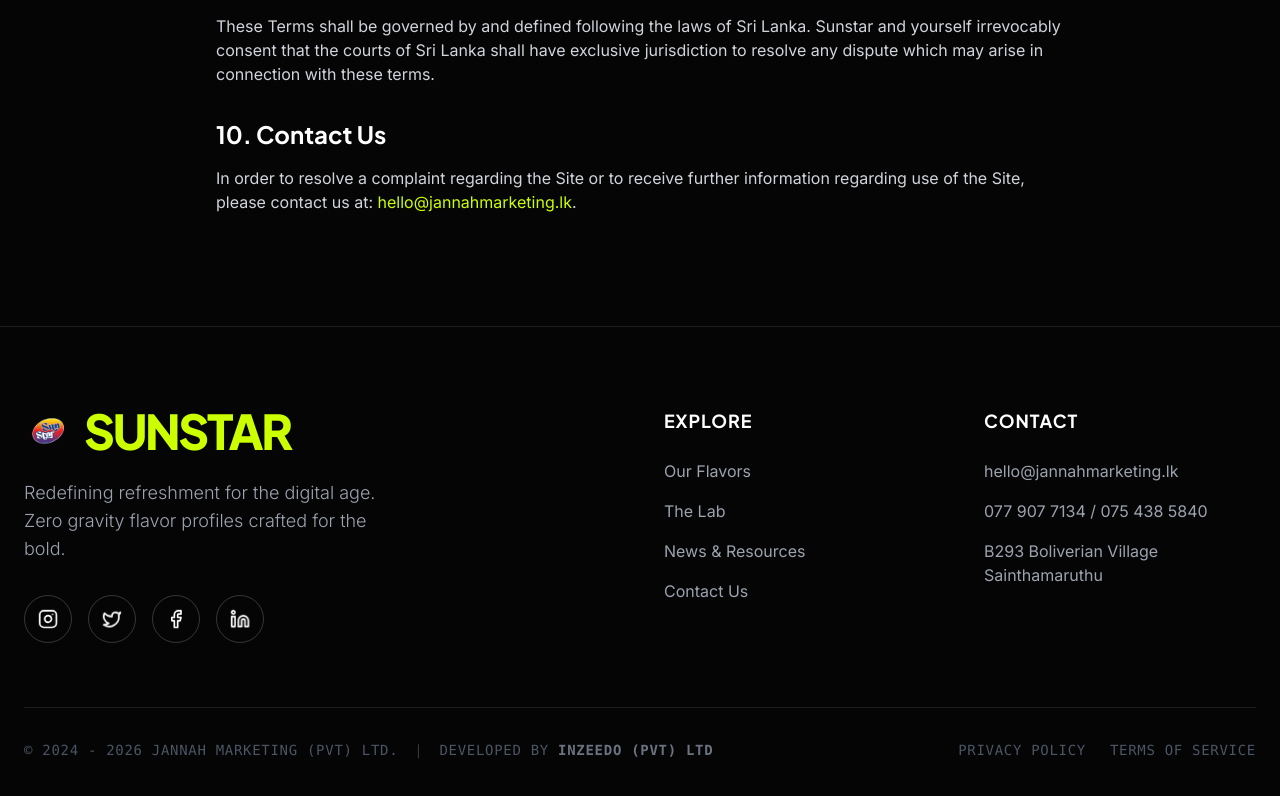
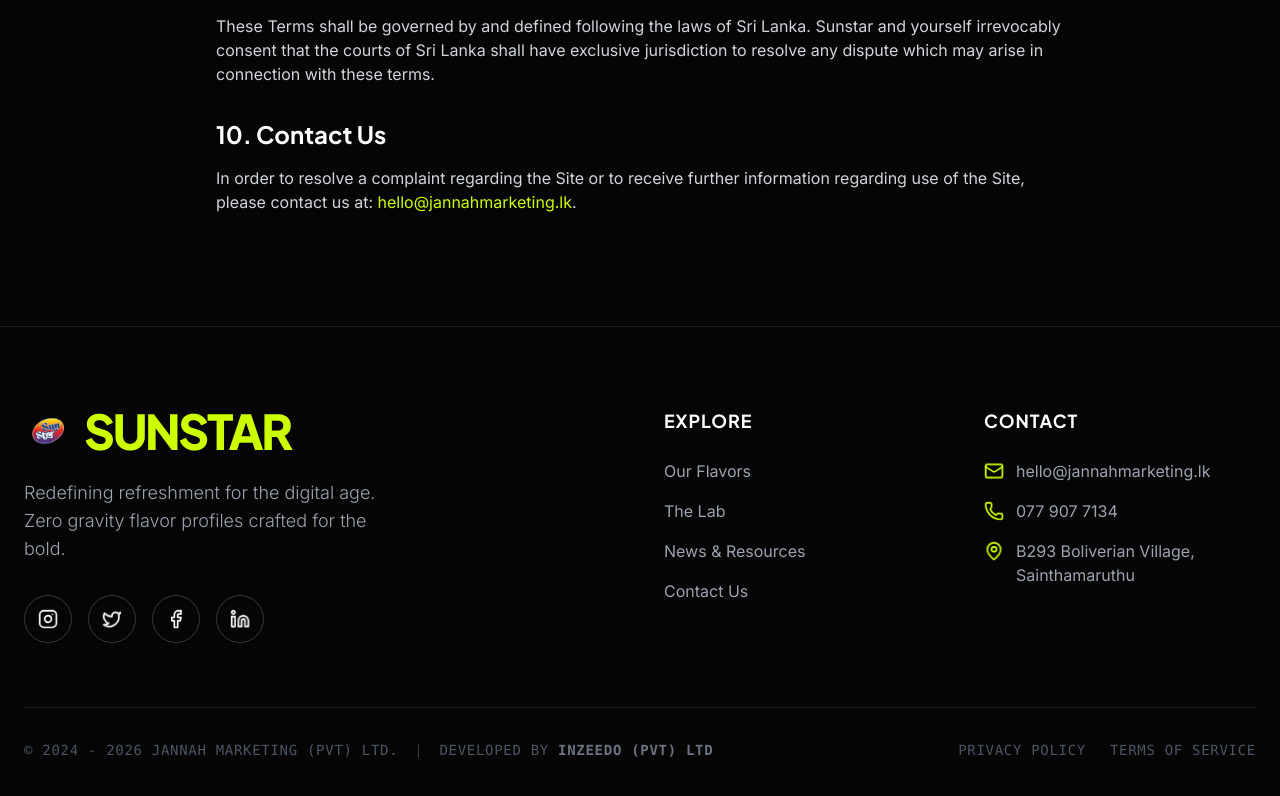
Before and after one commit to jjjoooooon/Jannahmarketing.lk, a React (Vite) app: page /terms-of-service in a window 1280 px wide. Shown: the part 2426-3222 px from the top of the page. Built offline with nearby package versions, Linux system fonts and the light colour scheme; no server answers.

Commit message:
feat:optimized the navbar

```diff
--- a/components/Footer.tsx
+++ b/components/Footer.tsx
@@ -1,5 +1,5 @@
 import React, { memo } from 'react';
-import { Facebook, Twitter, Instagram, Linkedin, LucideIcon } from 'lucide-react';
+import { Facebook, Twitter, Instagram, Linkedin, LucideIcon, Mail, Phone, MapPin } from 'lucide-react';
 import { Link } from 'react-router-dom';
 import logo from '../assets/sunstar_logo.png';
 
@@ -19,8 +19,9 @@
 ];
 
 const CONTACT_INFO = [
-  'hello@jannahmarketing.lk',
-  '077 907 7134 / 075 438 5840',
+  { icon: Mail, text: 'hello@jannahmarketing.lk', href: 'mailto:hello@jannahmarketing.lk' },
+  { icon: Phone, text: '077 907 7134', href: 'tel:0779077134' },
+  { icon: MapPin, text: 'B293 Boliverian Village, Sainthamaruthu', href: null },
 ];
 
 const Footer: React.FC = () => {
@@ -81,12 +82,21 @@
           <div className="text-center md:text-left">
             <h4 className="text-lg font-bold mb-6 font-['Plus_Jakarta_Sans'] uppercase tracking-wider">Contact</h4>
             <ul className="space-y-4 text-gray-400">
-              {CONTACT_INFO.map((info) => (
-                <li key={info}>{info}</li>
-              ))}
-              <li>
-                B293 Boliverian Village<br />Sainthamaruthu
-              </li>
+              {CONTACT_INFO.map((info, index) => {
+                const IconComponent = info.icon;
+                return (
+                  <li key={index} className="flex items-start justify-center md:justify-start gap-3">
+                    <IconComponent className="w-5 h-5 text-[#CCFF00] flex-shrink-0 mt-0.5" />
+                    {info.href ? (
+                      <a href={info.href} className="hover:text-[#CCFF00] transition-colors">
+                        {info.text}
+                      </a>
+                    ) : (
+                      <span>{info.text}</span>
+                    )}
+                  </li>
+                );
+              })}
             </ul>
           </div>
         </div>
--- a/components/Hero.tsx
+++ b/components/Hero.tsx
@@ -194,7 +194,7 @@
           <div className="pt-8 border-t border-white/10 w-full">
             <p className="text-[10px] uppercase tracking-widest text-gray-500 mb-2">Available Sizes</p>
             <div className="flex gap-4 text-white font-mono text-sm opacity-60">
-              <span>250ml</span>/<span>330ml</span>/<span>500ml</span>/<span>1.5L</span>
+              <span>250ml</span>/<span>330ml</span>/<span>750ml</span>/<span>1050ml</span>/<span>1.5L</span>
             </div>
           </div>
         </div>
--- a/pages/Contact.tsx
+++ b/pages/Contact.tsx
@@ -49,7 +49,7 @@
         {
             icon: Phone,
             title: 'Phone',
-            details: ['077 907 7134', '075 438 5840', '075 342 1104'],
+            details: ['077 907 7134'],
             link: 'tel:0779077134'
         },
         {
```
